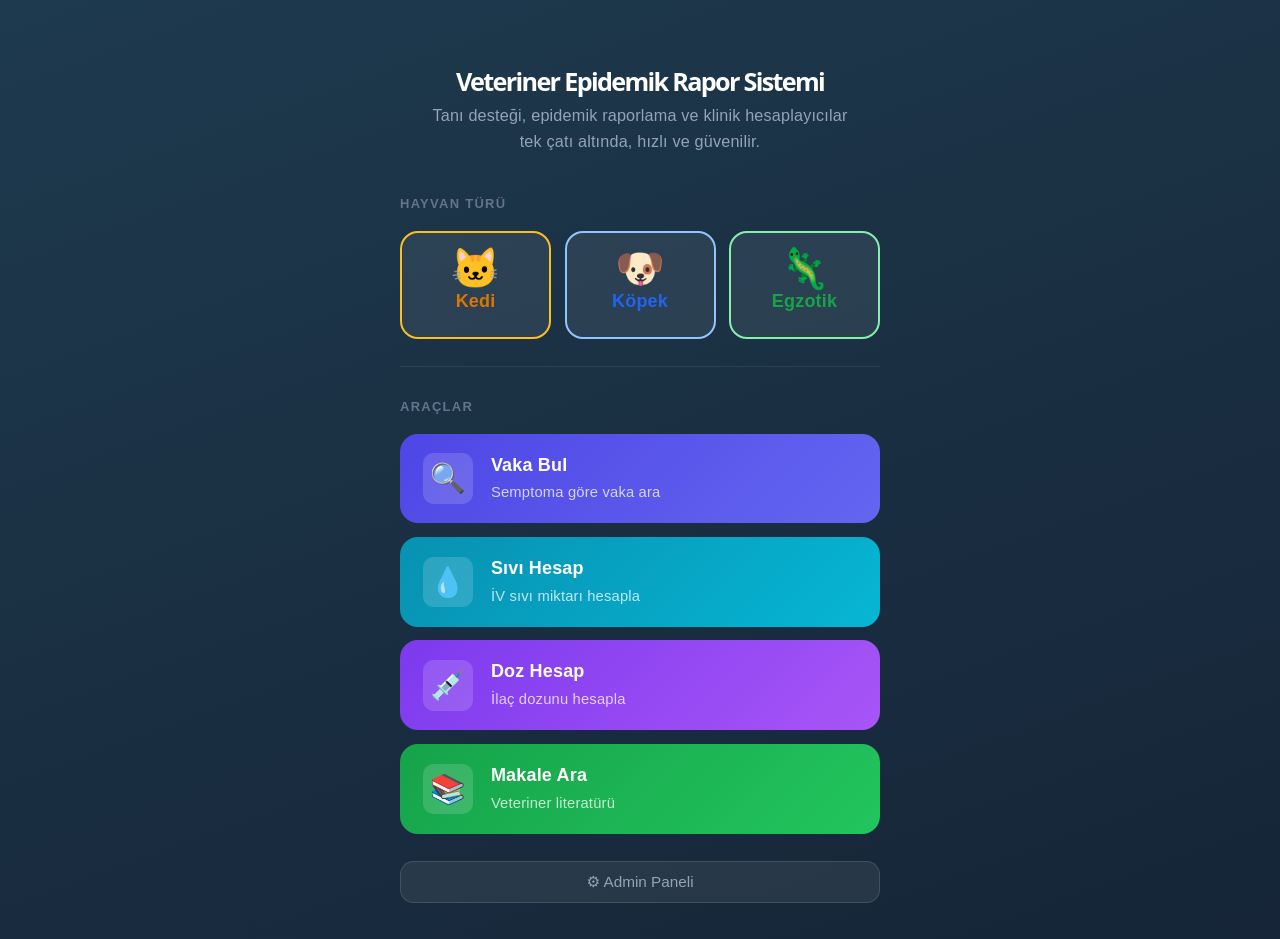
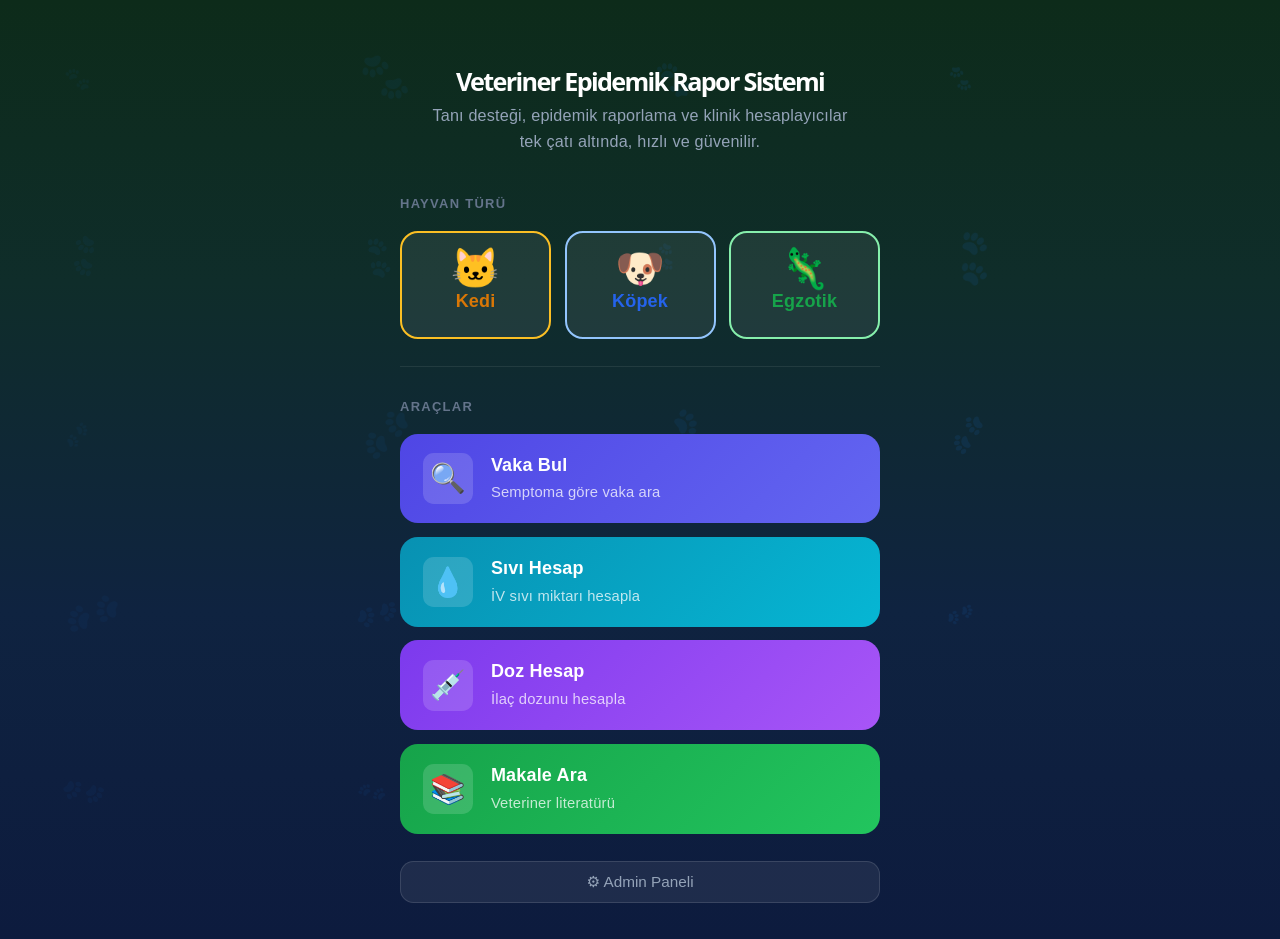
Before and after one commit to aydokafa-art/vetrapor-frontend, a React app: page / in a window 1280 px wide. Built offline with nearby package versions, Linux system fonts and the light colour scheme; no server answers; the HTML template or start-up script is replaced by a standard one.

Commit message:
Green to blue gradient with paw print background

```diff
--- a/src/pages/Home.jsx
+++ b/src/pages/Home.jsx
@@ -5,6 +5,20 @@ export default function Home() {
 
   return (
     <div style={s.container}>
+      <div style={s.pawBg} aria-hidden="true">
+        {Array.from({ length: 18 }).map((_, i) => (
+          <span key={i} style={{
+            position: 'absolute',
+            fontSize: `${1.2 + (i % 3) * 0.6}rem`,
+            opacity: 0.06 + (i % 4) * 0.02,
+            top: `${(i * 19 + 7) % 95}%`,
+            left: `${(i * 23 + 5) % 92}%`,
+            transform: `rotate(${(i * 37) % 360}deg)`,
+            userSelect: 'none',
+            pointerEvents: 'none',
+          }}>🐾</span>
+        ))}
+      </div>
       <div style={s.inner}>
         <h1 style={s.title}>Veteriner Epidemik Rapor Sistemi</h1>
         <p style={s.subtitle}>Tanı desteği, epidemik raporlama ve klinik hesaplayıcılar{'\n'}tek çatı altında, hızlı ve güvenilir.</p>
@@ -68,16 +82,25 @@ export default function Home() {
 const s = {
   container: {
     minHeight: '100vh',
-    background: 'linear-gradient(160deg, #1e3a4f 0%, #1a2f42 50%, #162538 100%)',
+    background: 'linear-gradient(180deg, #0d2b1a 0%, #0f2d2a 30%, #0f2340 65%, #0d1b3e 100%)',
+    position: 'relative',
+    overflow: 'hidden',
     display: 'flex',
     alignItems: 'center',
     justifyContent: 'center',
     fontFamily: 'sans-serif',
     padding: '2rem 1rem',
   },
+  pawBg: {
+    position: 'absolute',
+    inset: 0,
+    pointerEvents: 'none',
+  },
   inner: {
     width: '100%',
     maxWidth: 480,
+    position: 'relative',
+    zIndex: 1,
   },
   title: {
     color: 'white',
```
